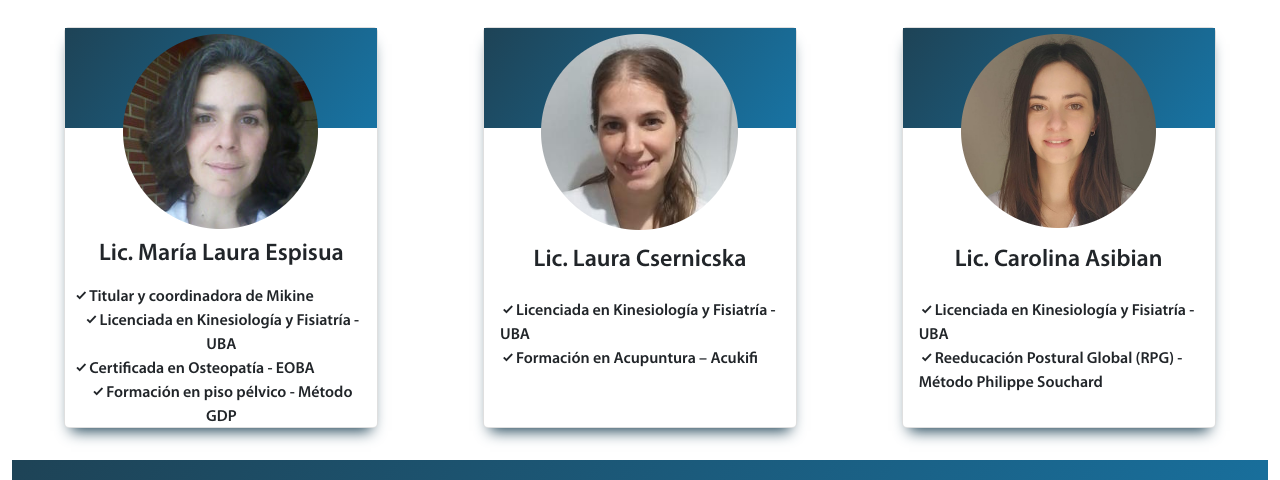
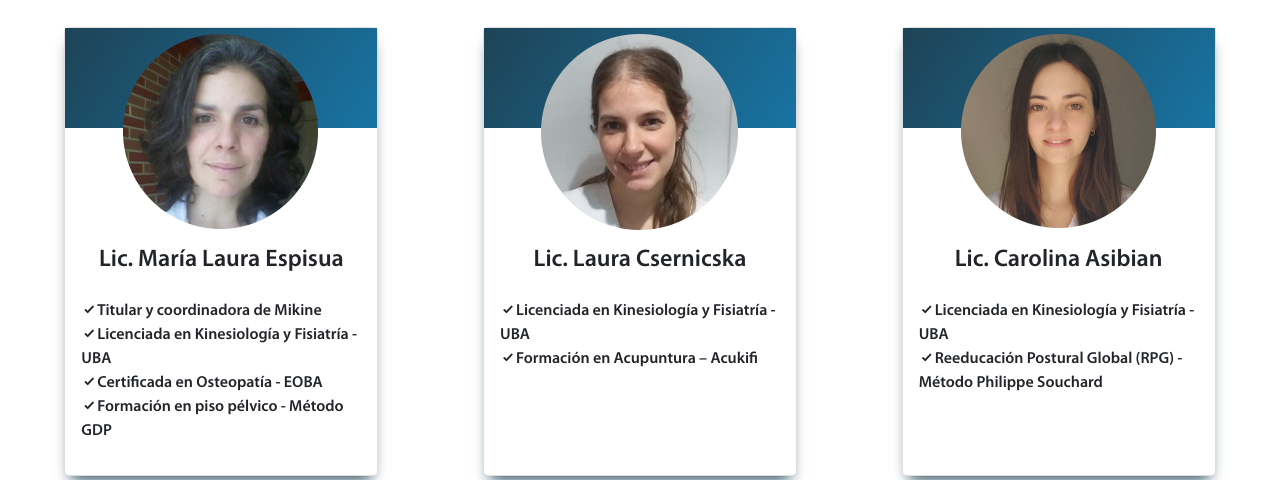
Before and after one commit to Mishainx/Proyecto-bootstrap, a plain HTML site: page pages/profesionales.html in a window 1280 px wide. Shown: the part 157-637 px from the top of the page. Drawn offline with nearby package versions, Linux system fonts and the light colour scheme.

Commit message:
correcciones

```diff
--- a/pages/profesionales.html
+++ b/pages/profesionales.html
@@ -64,14 +64,13 @@
 
       <div class="col-9 col-md-3 card align-items-center my-3 d-flex align-items-center box-shadow efecto">
         <div class="col-12 bg-color-profesionales  text-center">
-          <div>
           <img src="../assets/img/profesionales/maria-laura-espisua-lic-kinesiologia-osteopata.png" class="position-relative img-fluid mt-1" alt="Lic. María Laura Espisua">
         </div>
-          <div>
-            <h3 class="fs-4 text-center mt-2">Lic. María Laura Espisua</h2>
+        <div class="col-11" >
+          <h2 class="fs-4 text-center mt-2">Lic. María Laura Espisua</h2>
         </div>
         <div>
-            <ul class="d-flex flex-wrap ul-padding p-2 m-0">
+          <ul class="d-flex flex-wrap align-items-center ul-padding p-3">
             <li><i class="icofont-check"></i>Titular y coordinadora de Mikine</li>
             <li><i class="icofont-check"></i>Licenciada en Kinesiología y Fisiatría - UBA</li>
             <li><i class="icofont-check"></i>Certificada en Osteopatía - EOBA</li>
@@ -79,13 +78,12 @@
           </ul>
         </div>
       </div>
-      </div>
 
       <div class="col-9 col-md-3 card align-items-center my-3 d-flex align-items-center box-shadow efecto">
         <div class="col-12 bg-color-profesionales  text-center">
           <img src="../assets/img/profesionales/mikine-laura-csernicska-kinesiologia.png" class="position-relative img-fluid mt-1" alt="Lic. Lara Csernicska">
         </div>
-        <div class="col-11 " >
+        <div class="col-11" >
           <h2 class="fs-4 text-center mt-2">Lic. Laura Csernicska</h2>
         </div>
         <div>
```
Also changed, not shown: pages/contacto.html (+1 -1 lines). Lines whose indentation alone changed are shown as unchanged.
